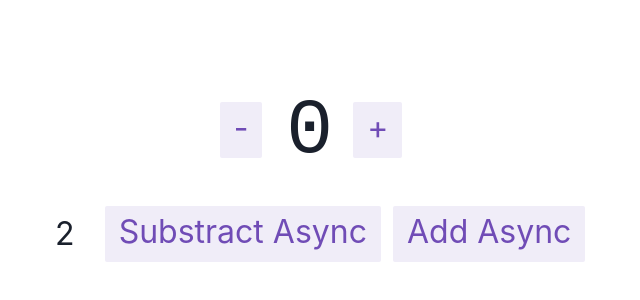
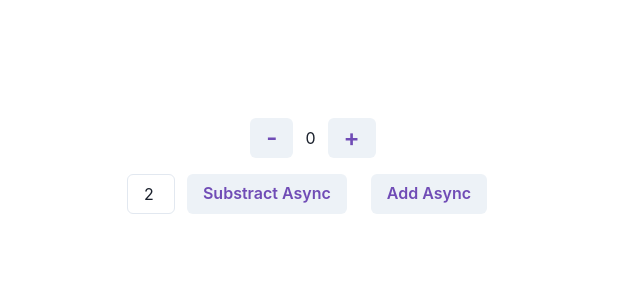
Before and after one commit to ibystm/chakra-ui-playground, a React (Create React App) app: page / in a window 1280 px wide. Shown: the part 234-534 px from the top of the page, without its empty margins (327-967 px from the left). Built offline with nearby package versions, Linux system fonts and the light colour scheme.

Commit message:
remove counter.module.css flie.

```diff
--- a/src/features/counter/Counter.module.css
+++ /dev/null
@@ -1,80 +0,0 @@
-.row {
-  display: flex;
-  align-items: center;
-  justify-content: center;
-}
-
-.row > button {
-  margin-left: 4px;
-  margin-right: 8px;
-}
-
-.row:not(:last-child) {
-  margin-bottom: 16px;
-}
-
-.value {
-  font-size: 78px;
-  padding-left: 16px;
-  padding-right: 16px;
-  margin-top: 2px;
-  font-family: "Courier New", Courier, monospace;
-}
-
-.button {
-  appearance: none;
-  background: none;
-  font-size: 32px;
-  padding-left: 12px;
-  padding-right: 12px;
-  outline: none;
-  border: 2px solid transparent;
-  color: rgb(112, 76, 182);
-  padding-bottom: 4px;
-  cursor: pointer;
-  background-color: rgba(112, 76, 182, 0.1);
-  border-radius: 2px;
-  transition: all 0.15s;
-}
-
-.textbox {
-  font-size: 32px;
-  padding: 2px;
-  width: 64px;
-  text-align: center;
-  margin-right: 4px;
-  background-color: inherit;
-}
-
-.button:hover,
-.button:focus {
-  border: 2px solid rgba(112, 76, 182, 0.4);
-}
-
-.button:active {
-  background-color: rgba(112, 76, 182, 0.2);
-}
-
-.asyncButton {
-  composes: button;
-  position: relative;
-}
-
-/* .asyncButton:after {
-  content: '';
-  background-color: rgba(112, 76, 182, 0.15);
-  display: block;
-  position: absolute;
-  width: 100%;
-  height: 100%;
-  left: 0;
-  top: 0;
-  opacity: 0;
-  transition: width 1s linear, opacity 0.5s ease 1s;
-}
-
-.asyncButton:active:after {
-  width: 0%;
-  opacity: 1;
-  transition: 0s;
-} */
--- a/src/features/counter/Counter.tsx
+++ b/src/features/counter/Counter.tsx
@@ -1,6 +1,6 @@
+import { Box, Button, Flex, Input } from "@chakra-ui/react";
 import React, { useState } from "react";
 import { useAppDispatch, useSelector } from "../../app/hooks";
-import styles from "./Counter.module.css";
 import {
   counterValueSelecter,
   decrement,
@@ -24,38 +24,55 @@ export function Counter() {
   };
 
   return (
-    <div>
-      <div className={styles.row}>
-        <button
-          className={styles.button}
+    <Box>
+      <Flex align="center" justify="center" marginBottom={4}>
+        <Button
+          fontSize={24}
+          color="rgb(112, 76, 182)"
           aria-label="Decrement value"
           onClick={() => dispatch(decrement())}
+          marginLeft={3}
+          marginRight={3}
         >
           -
-        </button>
-        <span className={styles.value}>{count}</span>
-        <button
-          className={styles.button}
+        </Button>
+        <Box as="span">{count}</Box>
+        <Button
+          color="rgb(112, 76, 182)"
+          fontSize={24}
+          // className={styles.button}
           aria-label="Increment value"
           onClick={() => dispatch(increment())}
+          marginLeft={3}
+          marginRight={3}
         >
           +
-        </button>
-      </div>
-      <div className={styles.row}>
-        <input
-          className={styles.textbox}
+        </Button>
+      </Flex>
+      <Flex align="center" justify="center">
+        <Input
+          w={12}
           aria-label="Set increment amount"
           value={incrementAmount}
           onChange={(e) => setIncrementAmount(e.target.value)}
         />
-        <button className={styles.button} onClick={substractWithAsync}>
+        <Button
+          color="rgb(112, 76, 182)"
+          onClick={substractWithAsync}
+          marginLeft={3}
+          marginRight={3}
+        >
           Substract Async
-        </button>
-        <button className={styles.asyncButton} onClick={incrementWithAsync}>
+        </Button>
+        <Button
+          color="rgb(112, 76, 182)"
+          onClick={incrementWithAsync}
+          marginLeft={3}
+          marginRight={3}
+        >
           Add Async
-        </button>
-      </div>
-    </div>
+        </Button>
+      </Flex>
+    </Box>
   );
 }
```
